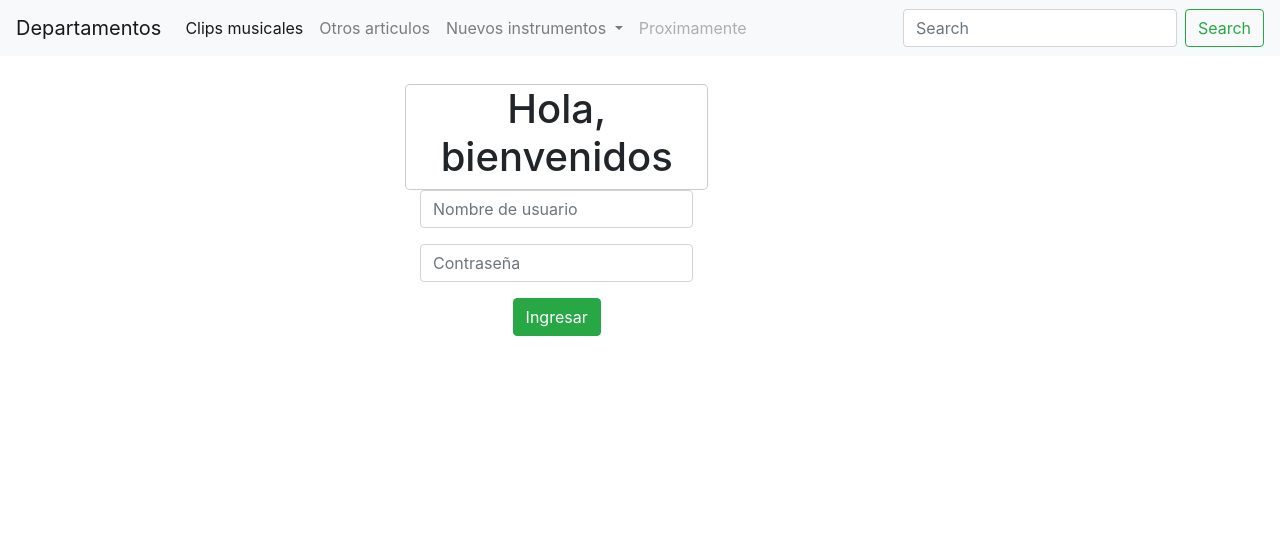
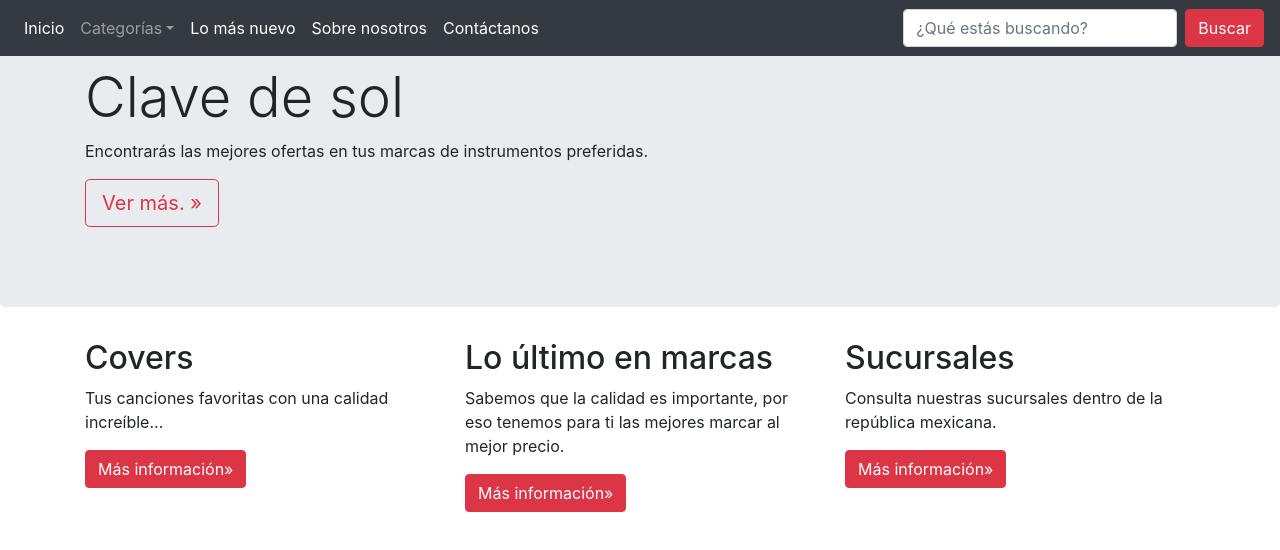
Before and after one commit to priscilaCruz25/17100198-TiendaMusical, a website: page index.html in a window 1280 px wide. Drawn offline with nearby package versions, Linux system fonts and the light colour scheme.

Commit message:
jumbotron

```diff
--- a/index.html
+++ b/index.html
@@ -11,63 +11,80 @@
 <body>
 
   <!-- CSS only -->
-    <nav class="navbar navbar-expand-lg navbar-light bg-light">
-        <a class="navbar-brand" href="#">Departamentos</a>
-        <button class="navbar-toggler" type="button" data-toggle="collapse" data-target="#navbarSupportedContent"
-            aria-controls="navbarSupportedContent" aria-expanded="false" aria-label="Toggle navigation">
-            <span class="navbar-toggler-icon"></span>
-        </button>
 
-        <div class="collapse navbar-collapse" id="navbarSupportedContent">
+
+  <nav class="navbar navbar-expand-md navbar-dark fixed-top bg-dark">
+
+
+    <div class="collapse navbar-collapse" id="navbarsExampleDefault">
       <ul class="navbar-nav mr-auto">
         <li class="nav-item active">
-                    <a class="nav-link" href="#">Clips musicales <span class="sr-only">(current)</span></a>
+          <a class="nav-link" href="#">Inicio <span class="sr-only">(current)</span></a>
         </li>
-                <li class="nav-item">
-                    <a class="nav-link" href="#">Otros articulos</a>
-                </li>
+
         <li class="nav-item dropdown">
-                    <a class="nav-link dropdown-toggle" href="#" id="navbarDropdown" role="button"
-                        data-toggle="dropdown" aria-haspopup="true" aria-expanded="false">
-                        Nuevos instrumentos
-                    </a>
-                    <div class="dropdown-menu" aria-labelledby="navbarDropdown">
-                        <a class="dropdown-item" href="#">Instrumentos de cuerdas</a>
-                        <a class="dropdown-item" href="#">Pianos</a>
+          <a class="nav-link dropdown-toggle" href="#" id="dropdown01" data-toggle="dropdown" aria-haspopup="true"
+            aria-expanded="false">Categorías</a>
+          <div class="dropdown-menu" aria-labelledby="dropdown01">
+            <a class="dropdown-item" href="#">Instrumentos de cuerda</a>
+            <a class="dropdown-item" href="#">Instrumentos de viento</a>
+            <a class="dropdown-item" href="#">Teclados</a>
+            <a class="dropdown-item" href="#">Accesorios musicales</a>
+            <a class="dropdown-item" href="#">Percursión</a>
             <div class="dropdown-divider"></div>
             <a class="dropdown-item" href="#">Otros instrumentos</a>
           </div>
         </li>
-                <li class="nav-item">
-                    <a class="nav-link disabled" href="#" tabindex="-1" aria-disabled="true">Proximamente</a>
+        <li class="nav-item active">
+          <a class="nav-link" href="#">Lo más nuevo<span class="sr-only">(current)</span></a>
+        </li>
+        <li class="nav-item active">
+          <a class="nav-link" href="#">Sobre nosotros<span class="sr-only">(current)</span></a>
+        </li>
+        <li class="nav-item active">
+          <a class="nav-link" href="#">Contáctanos<span class="sr-only">(current)</span></a>
         </li>
       </ul>
       <form class="form-inline my-2 my-lg-0">
-                <input class="form-control mr-sm-2" type="search" placeholder="Search" aria-label="Search">
-                <button class="btn btn-outline-success my-2 my-sm-0" type="submit">Search</button>
+        <input class="form-control mr-sm-2" type="text" placeholder="¿Qué estás buscando?" aria-label="Search">
+        <button type="button" class="btn btn-danger">Buscar</button>
       </form>
     </div>
   </nav>
 
-    <div class=" modal-dialog text-center">
-        <div class=" col-sm-8">
-            <div class="modal-content">
-                <h1>Hola, bienvenidos</h1>
-            </div>
-            <form class="col-12">
-                <div class="form-group">
-                    <input type="text" class="form-control" placeholder="Nombre de usuario" />
-                </div>
-                <div class="form-group">
-                    <input type="password" class="form-control" placeholder="Contraseña" />
-                </div>
-                <button type="button" class="btn btn-success">Ingresar</button>
-            </form>
+  <main role="main">
 
+    <!-- Main jumbotron for a primary marketing message or call to action -->
+    <div class="jumbotron">
+      <div class="container">
+        <h1 class="display-4">Clave de sol</h1>
+        <p>Encontrarás las mejores ofertas en tus marcas de instrumentos preferidas.</p>
+        <p><a class="btn btn-outline-danger btn-lg" href="#" role="button">Ver más. &raquo;</a></p>
       </div>
     </div>
+
+    <div class="container">
+      <!-- Example row of columns -->
+      <div class="row">
+        <div class="col-md-4">
+          <h2>Covers</h2>
+          <p>Tus canciones favoritas con una calidad increíble... </p>
+          <p><a class="btn btn-danger" href="#" role="button">Más información&raquo;</a></p>
+        </div>
+        <div class="col-md-4">
+          <h2>Lo último en marcas</h2>
+          <p>Sabemos que la calidad es importante, por eso tenemos para ti las mejores marcar al mejor precio. </p>
+          <p><a class="btn btn-danger" href="#" role="button">Más información&raquo;</a></p>
+        </div>
+        <div class="col-md-4">
+          <h2>Sucursales</h2>
+          <p>Consulta nuestras sucursales dentro de la república mexicana.</p>
+          <p><a class="btn btn-danger" href="#" role="button">Más información&raquo;</a></p>
+        </div>
+      </div>
+
+
       <!-- JS, Popper.js, and jQuery -->
-
       <script src="/node_modules/jquery/dist/jquery.slim.js"></script>
       <script src="/node_modules/poppers.js/dist/umd/popper.min.js"></script>
       <script src="/node_modules/bootstrap/dist/js/bootstrap.min.js"></script>
```
Lines whose indentation alone changed are shown as unchanged.
